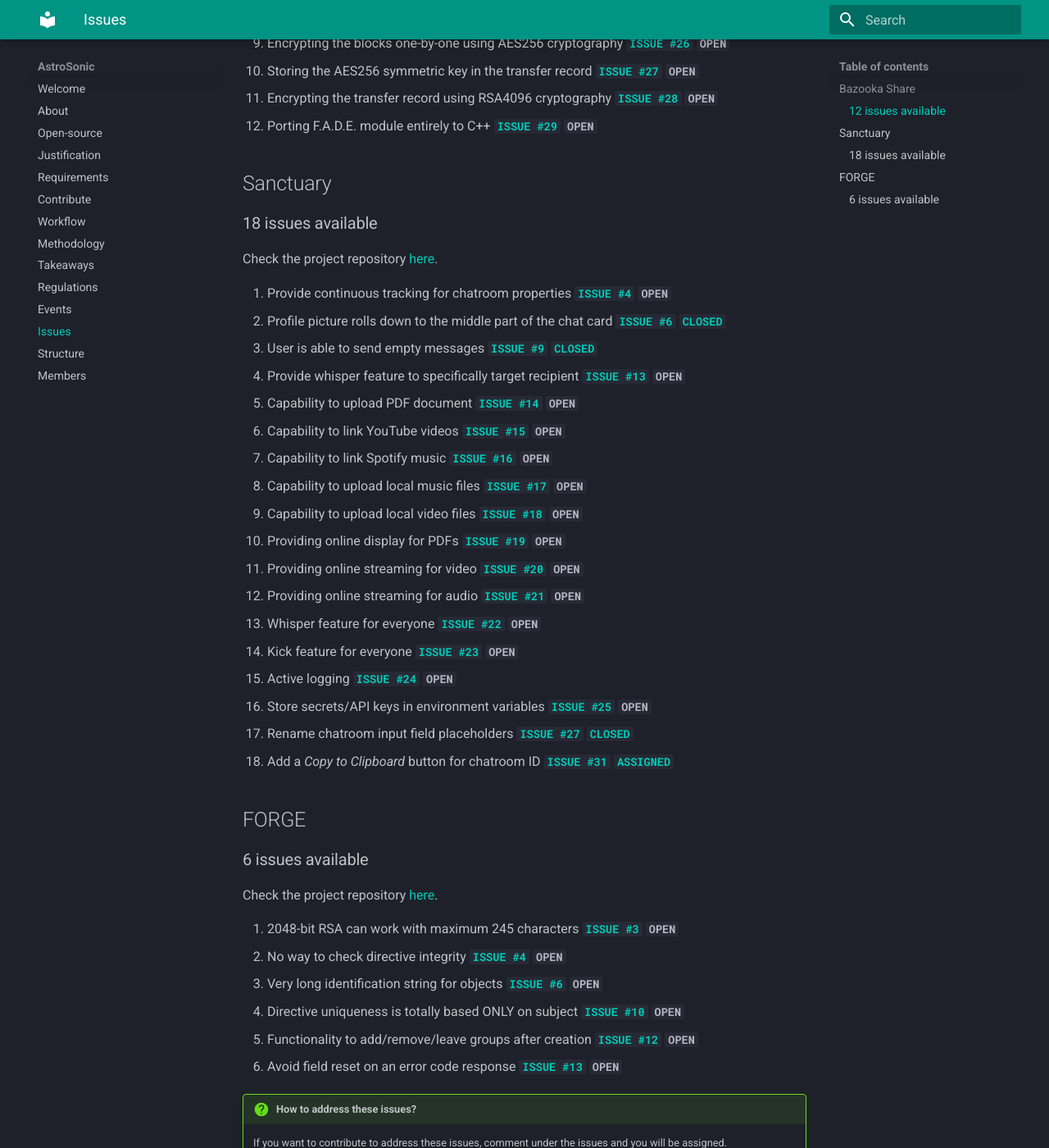
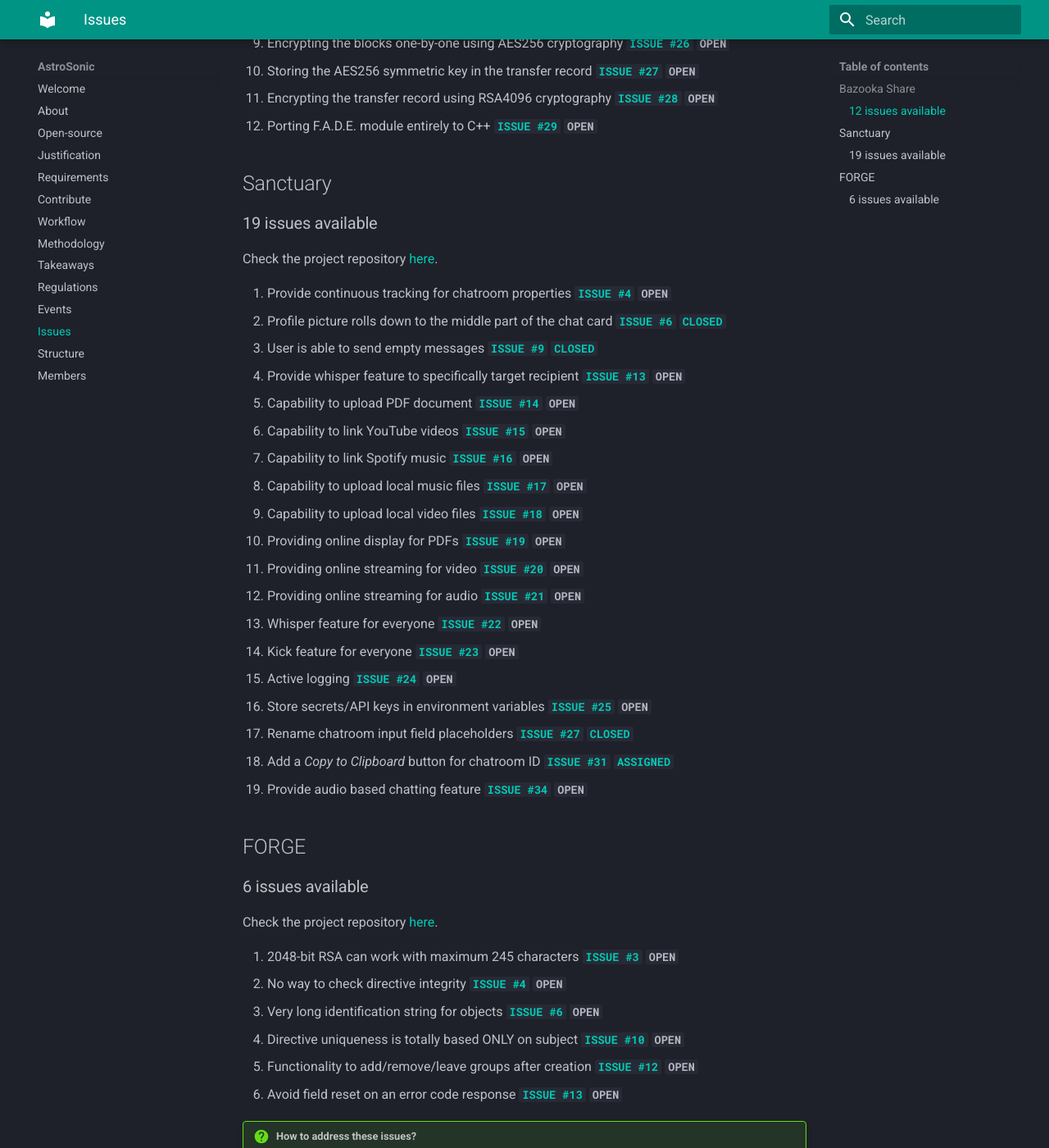
Before and after one commit to astrosonic/community-website, an MkDocs documentation site: the page built from docs/probs.md, in a window 1280 px wide and 1400 px high, scrolled down 547 px. Shown: the whole window at 82% size. Built offline with MkDocs 1.6.1 and Material for MkDocs 9.7.7, drawn with Linux system fonts in a browser that asks for light colours.

Commit message:
Added a new issue to Sanctuary

```diff
--- a/docs/probs.md
+++ b/docs/probs.md
@@ -21,7 +21,7 @@ Check the project repository [here](https://github.com/astrosonic/bazooka-share/
 
 ## Sanctuary
 
-### 18 issues available
+### 19 issues available
 
 Check the project repository [here](https://github.com/astrosonic/sanctuary/).
 
@@ -43,6 +43,7 @@ Check the project repository [here](https://github.com/astrosonic/sanctuary/).
 16. Store secrets/API keys in environment variables [**`ISSUE #25`**](https://github.com/astrosonic/sanctuary/issues/25) **`OPEN`**
 17. Rename chatroom input field placeholders [**`ISSUE #27`**](https://github.com/astrosonic/sanctuary/issues/27) [**`CLOSED`**](https://github.com/astrosonic/sanctuary/pull/30)
 18. Add a *Copy to Clipboard* button for chatroom ID [**`ISSUE #31`**](https://github.com/astrosonic/sanctuary/issues/31) [**`ASSIGNED`**](https://github.com/astrosonic/sanctuary/issues/31)
+19. Provide audio based chatting feature [**`ISSUE #34`**](https://github.com/astrosonic/sanctuary/issues/34) **`OPEN`**
 
 ## FORGE
 
```
